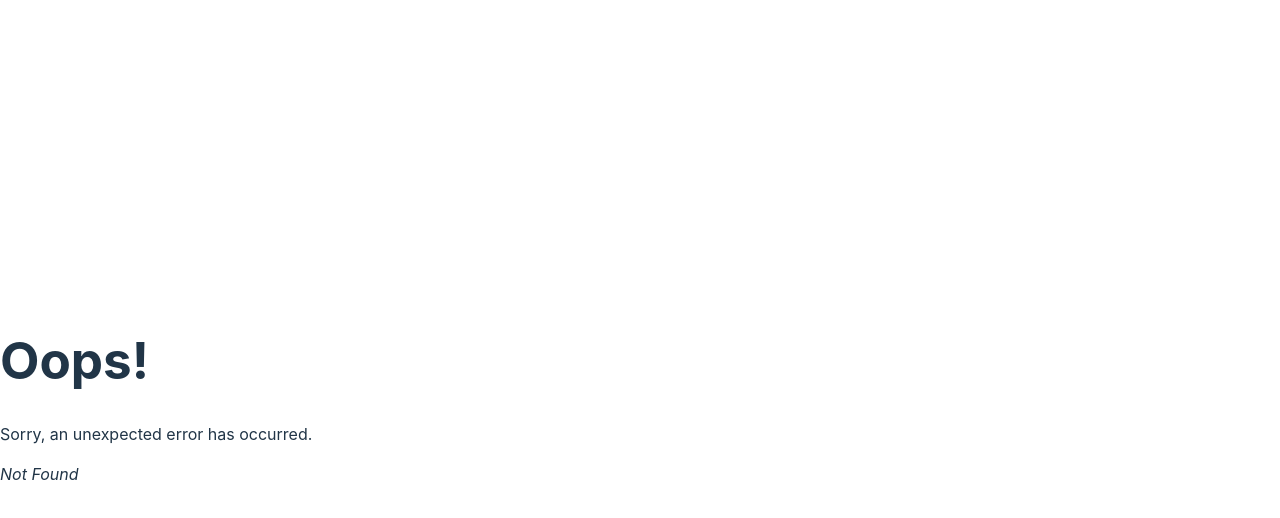
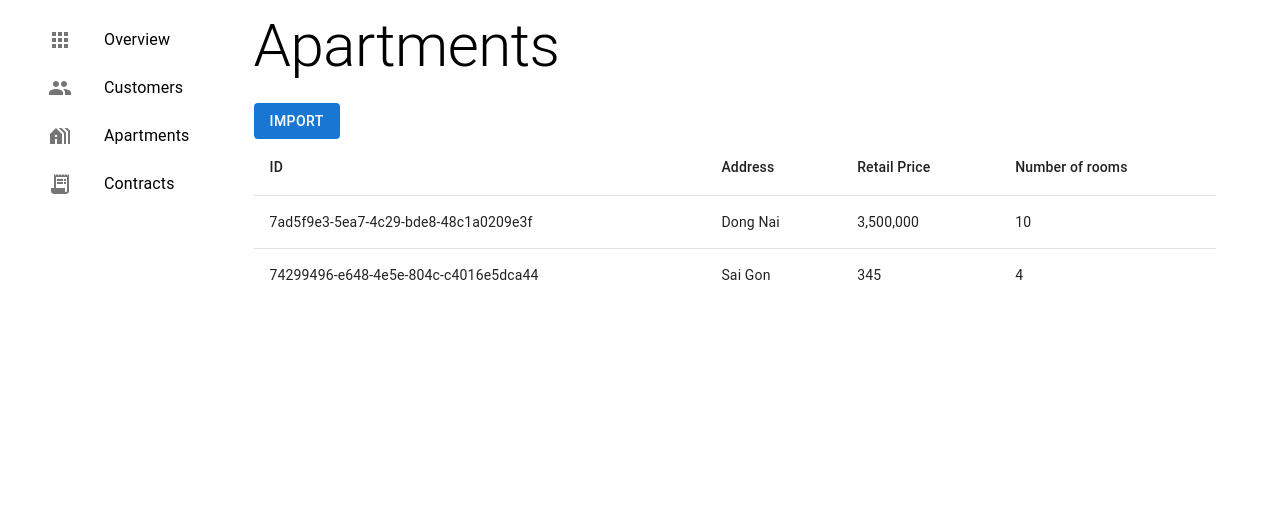
Before and after one commit to Bie-NHD/Rent-management-dashboard, a React (Vite) app in the folder frontend-2/: page /apartments in a window 1280 px wide. Before the commit this address had no page. Shown: the top 518 px of the page. Built offline with nearby package versions, Linux system fonts and the light colour scheme.

Commit message:
perf: refractor routes, pages and (try!) styling components

```diff
--- /dev/null
+++ b/frontend-2/src/pages/AllApartmentsPage.jsx
@@ -0,0 +1,58 @@
+import React from "react";
+import Table from "@mui/material/Table";
+import TableBody from "@mui/material/TableBody";
+import TableCell from "@mui/material/TableCell";
+import TableContainer from "@mui/material/TableContainer";
+import TableHead from "@mui/material/TableHead";
+import TableRow from "@mui/material/TableRow";
+import Paper from "@mui/material/Paper";
+import { fetchApartmentsAPI, fetchTestApartment } from "../api";
+import { Container, Typography } from "@mui/material";
+import ImportButton from "../shared/ImportButton";
+import { API_ROUTE_APARMENT } from "../utils/constants";
+import PageHeader from "../shared/PageHeader";
+
+const rowHeaders = ["ID", "Address", "Retail Price", "Number of rooms"];
+
+const AllApartmentsPage = () => {
+  const [apartments, setApartments] = React.useState([]);
+
+  React.useEffect(() => {
+    // fetchApartmentsAPI().then((data) => setApartments(data.apartments));
+    //  fetchTestApartment().then((data)=> setApartments(data.apartments))
+    setApartments(fetchTestApartment);
+  }, []);
+
+  return (
+    <Container>
+      <PageHeader>Apartments</PageHeader>
+      <ImportButton importType={API_ROUTE_APARMENT} />
+      <TableContainer>
+        <Table sx={{ minWidth: 650 }} aria-label="simple table">
+          <TableHead>
+            <TableRow>
+              {rowHeaders.map((item) => (
+                <TableCell key={item}>{item}</TableCell>
+              ))}
+            </TableRow>
+          </TableHead>
+          <TableBody>
+            {apartments.map((item) => (
+              <TableRow
+                key={item.id}
+                sx={{ "&:last-child td, &:last-child th": { border: 0 } }}
+              >
+                <TableCell>{item.id}</TableCell>
+                <TableCell>{item.address}</TableCell>
+                <TableCell>{item.retailPrice}</TableCell>
+                <TableCell>{item.numberOfRoom}</TableCell>
+              </TableRow>
+            ))}
+          </TableBody>
+        </Table>
+      </TableContainer>
+    </Container>
+  );
+};
+
+export default AllApartmentsPage;
--- /dev/null
+++ b/frontend-2/src/pages/AllContractsPage.jsx
@@ -0,0 +1,71 @@
+import React, { useState } from "react";
+import { fetchTestContract } from "../api";
+import { formatDate } from "../utils/stringHelper";
+import {
+  TableContainer,
+  Table,
+  TableHead,
+  TableRow,
+  TableBody,
+  TableCell,
+  Container,
+} from "@mui/material";
+import PageHeader from "../shared/PageHeader";
+
+const rowHeaders = ["ID", "Period", "Customer", "Apartment"];
+
+const AllContractsPage = () => {
+  const [contracts, setContracts] = useState([]);
+
+  React.useEffect(() => {
+    // fetchApartmentsAPI().then((data) => setApartments(data.apartments));
+    //  fetchTestApartment().then((data)=> setApartments(data.apartments))
+    setContracts(fetchTestContract);
+  }, []);
+
+  return (
+    <Container>
+      <PageHeader>Contracts</PageHeader>
+      <TableContainer>
+        <Table sx={{ minWidth: 650 }} aria-label="simple table">
+          <TableHead>
+            <TableRow>
+              {rowHeaders.map((item) => (
+                <TableCell key={item}>{item}</TableCell>
+              ))}
+            </TableRow>
+          </TableHead>
+          <TableBody>
+            {contracts.map((item) => (
+              <TableRow
+                key={item.id}
+                sx={{ "&:last-child td, &:last-child th": { border: 0 } }}
+              >
+                <TableCell>{item.id}</TableCell>
+                <TableCell>
+                  {formatDate(item.startDate)} - {formatDate(item.endDate)}
+                </TableCell>
+                <TableCell>
+                  <p>{item.customer.id}</p>
+                  <p>
+                    {item.customer.firstName}, {item.customer.lastName}
+                  </p>
+                  <p>{item.customer.address}</p>
+                  <p>{item.customer.status}</p>
+                </TableCell>
+                <TableCell>
+                  <p>{item.apartment.id}</p>
+                  <p>{item.apartment.address}</p>
+                  <p>{item.apartment.retailPrice}</p>
+                  <p>{item.apartment.numberOfRoom}</p>
+                </TableCell>
+              </TableRow>
+            ))}
+          </TableBody>
+        </Table>
+      </TableContainer>
+    </Container>
+  );
+};
+
+export default AllContractsPage;
--- /dev/null
+++ b/frontend-2/src/pages/AllCustomersPage.jsx
@@ -0,0 +1,6 @@
+import React from "react";
+
+const AllCustomersPage = () => {
+  return <div>CustomerPage</div>;
+};
+export default AllCustomersPage;
--- a/frontend-2/src/pages/ApartmentPage.jsx
+++ b/frontend-2/src/pages/ApartmentPage.jsx
@@ -1,57 +1,7 @@
 import React from "react";
-import Table from "@mui/material/Table";
-import TableBody from "@mui/material/TableBody";
-import TableCell from "@mui/material/TableCell";
-import TableContainer from "@mui/material/TableContainer";
-import TableHead from "@mui/material/TableHead";
-import TableRow from "@mui/material/TableRow";
-import Paper from "@mui/material/Paper";
-import { fetchApartmentsAPI, fetchTestApartment } from "../api";
-import { Container, Typography } from "@mui/material";
-import ImportButton from "../shared/ImportButton";
-import { API_ROUTE_APARMENT } from "../utils/constants";
-
-const rowHeaders = ["ID", "Address", "Retail Price", "Number of rooms"];
 
 const ApartmentPage = () => {
-  const [apartments, setApartments] = React.useState([]);
-
-  React.useEffect(() => {
-    // fetchApartmentsAPI().then((data) => setApartments(data.apartments));
-    //  fetchTestApartment().then((data)=> setApartments(data.apartments))
-    setApartments(fetchTestApartment);
-  }, []);
-
-  return (
-    <Container>
-      <Typography>Apartments</Typography>
-      <ImportButton importType={API_ROUTE_APARMENT} />
-      <TableContainer>
-        <Table sx={{ minWidth: 650 }} aria-label="simple table">
-          <TableHead>
-            <TableRow>
-              {rowHeaders.map((item) => (
-                <TableCell key={item}>{item}</TableCell>
-              ))}
-            </TableRow>
-          </TableHead>
-          <TableBody>
-            {apartments.map((item) => (
-              <TableRow
-                key={item.id}
-                sx={{ "&:last-child td, &:last-child th": { border: 0 } }}
-              >
-                <TableCell>{item.id}</TableCell>
-                <TableCell>{item.address}</TableCell>
-                <TableCell>{item.retailPrice}</TableCell>
-                <TableCell>{item.numberOfRoom}</TableCell>
-              </TableRow>
-            ))}
-          </TableBody>
-        </Table>
-      </TableContainer>
-    </Container>
-  );
+  return <div>ApartmentPage</div>;
 };
 
 export default ApartmentPage;
--- a/frontend-2/src/pages/ContractPage.jsx
+++ b/frontend-2/src/pages/ContractPage.jsx
@@ -1,58 +1,7 @@
-import React, { useState } from 'react'
-import { fetchTestContract } from '../api';
-import { formatDate } from '../utils/stringHelper';
-import { TableContainer,Table,TableHead,TableRow,TableBody,TableCell } from '@mui/material';
-
-const rowHeaders = ["ID", "Period", "Customer", "Apartment"];
-
+import React from "react";
 
 const ContractPage = () => {
+  return <div>ContractPage</div>;
+};
 
-  const [contracts,setContracts] = useState([])
-
-  React.useEffect(() => {
-    // fetchApartmentsAPI().then((data) => setApartments(data.apartments));
-//  fetchTestApartment().then((data)=> setApartments(data.apartments))
-setContracts(fetchTestContract)
-  }, []);
-
-  return (
-    <TableContainer>
-      <Table sx={{ minWidth: 650 }} aria-label="simple table">
-        <TableHead>
-          <TableRow>
-            {rowHeaders.map((item) => (
-              <TableCell key={item}>{item}</TableCell>
-            ))}
-          </TableRow>
-        </TableHead>
-        <TableBody>
-          {contracts.map((item) => (
-            <TableRow
-              key={item.id}
-              sx={{ "&:last-child td, &:last-child th": { border: 0 } }}
-            >
-              <TableCell>{item.id}</TableCell>
-              <TableCell>{formatDate(item.startDate)} - {formatDate(item.endDate)}</TableCell>
-              <TableCell>
-                <p>{item.customer.id}</p>
-                <p>{item.customer.firstName}</p>
-                <p>{item.customer.lastName}</p>
-                <p>{item.customer.address}</p>
-                <p>{item.customer.status}</p>
-              </TableCell>
-              <TableCell>
-              <p>{item.apartment.id}</p>
-              <p>{item.apartment.address}</p>
-              <p>{item.apartment.retailPrice}</p>
-              <p>{item.apartment.numberOfRoom}</p>
-                </TableCell>
-            </TableRow>
-          ))}
-        </TableBody>
-      </Table>
-    </TableContainer>
-  );
-}
-
-export default  ContractPage;
+export default ContractPage;
--- a/frontend-2/src/pages/CustomerPage.jsx
+++ b/frontend-2/src/pages/CustomerPage.jsx
@@ -1,9 +1,10 @@
-import React from 'react'
+import React from "react";
+import PropTypes from "prop-types";
 
+const CustomerPage = (props) => {
+  return <div>CustomerPage</div>;
+};
 
- const CustomerPage = () => {
-  return (
-    <div>CustomerPage</div>
-  )
-}
-export default CustomerPage
+CustomerPage.propTypes = {};
+
+export default CustomerPage;
--- a/frontend-2/src/routes.jsx
+++ b/frontend-2/src/routes.jsx
@@ -1,12 +1,12 @@
 import { createBrowserRouter } from "react-router-dom";
 import { OverviewPage } from "./pages/OverviewPage";
-import {loader as importLoader}  from "./pages/ImportPage";
+import { loader as importLoader } from "./pages/ImportPage";
 
 import Layout from "./shared/Layout";
 import ErrorPage from "./pages/ErrorPage";
-import CustomerPage from "./pages/CustomerPage";
-import ApartmentPage from "./pages/ApartmentPage";
-import ContractPage from "./pages/ContractPage";
+import AllCustomersPage from "./pages/AllCustomersPage";
+import AllApartmentsPage from "./pages/AllApartmentsPage";
+import AllContractsPage from "./pages/AllContractsPage";
 import ImportPage from "./pages/ImportPage";
 
 const routes = {
@@ -18,32 +18,32 @@ const routes = {
 export const router = createBrowserRouter([
   {
     path: "/",
-    element: <Layout/>,
-    errorElement: <ErrorPage/>,
+    element: <Layout />,
+    errorElement: <ErrorPage />,
     children: [
       {
         index: true,
         element: <OverviewPage />,
       },
       {
-        path: "apartment",
-        element: <ApartmentPage/>
+        path: "apartments",
+        element: <AllApartmentsPage />,
       },
       {
-        path: "customer",
-        element: <CustomerPage />,
+        path: "customers",
+        element: <AllCustomersPage />,
       },
       {
-        path: "contract",
-        element: <ContractPage />,
+        path: "contracts",
+        element: <AllContractsPage />,
       },
       {
         path: "import/:importType",
-        element: <ImportPage/>,
-        loader : importLoader
-      }
+        element: <ImportPage />,
+        loader: importLoader,
+      },
     ],
   },
 ]);
 
-export default routes;
+// export default routes;
--- a/frontend-2/src/shared/ImportButton.jsx
+++ b/frontend-2/src/shared/ImportButton.jsx
@@ -6,15 +6,19 @@ import { Link } from "react-router-dom";
  * @param {string} importType
  */
 
-const ImportButton = ( {importType} ) => {
-  return <Box
-  component={Link}
-  to={`/import${importType}`}
-  sx={{
-
-  }}>
-    Import
-  </Box>
+const ImportButton = ({ importType }) => {
+  return (
+    <Button
+      variant="contained"
+      component={Link}
+      to={`/import${importType}`}
+      sx={{
+        boxShadow: "none",
+      }}
+    >
+      Import
+    </Button>
+  );
 };
 
 export default ImportButton;
--- /dev/null
+++ b/frontend-2/src/shared/PageHeader.jsx
@@ -0,0 +1,12 @@
+import { Typography } from "@mui/material";
+import React from "react";
+
+const PageHeader = ({ children }) => {
+  return (
+    <Typography variant="h2" gutterBottom marginTop={0.2}>
+      {children}
+    </Typography>
+  );
+};
+
+export default PageHeader;
--- a/frontend-2/src/shared/SideBar.jsx
+++ b/frontend-2/src/shared/SideBar.jsx
@@ -1,52 +1,58 @@
-import { Box, Drawer, List, ListItem, ListItemButton, ListItemIcon, ListItemText } from "@mui/material";
-import AppsIcon from '@mui/icons-material/Apps';
-import ReceiptLongIcon from '@mui/icons-material/ReceiptLong';
-import HolidayVillageIcon from '@mui/icons-material/HolidayVillage';
-import PeopleIcon from '@mui/icons-material/People';
+import {
+  Box,
+  Drawer,
+  List,
+  ListItem,
+  ListItemButton,
+  ListItemIcon,
+  ListItemText,
+} from "@mui/material";
+import AppsIcon from "@mui/icons-material/Apps";
+import ReceiptLongIcon from "@mui/icons-material/ReceiptLong";
+import HolidayVillageIcon from "@mui/icons-material/HolidayVillage";
+import PeopleIcon from "@mui/icons-material/People";
 import { Link } from "react-router-dom";
-
 
 // import './SideBar.module.css';
 
 const appRoutes = [
   {
-    icon: <AppsIcon/>,
-    text:"Overview",
-    link: '/'
+    icon: <AppsIcon />,
+    text: "Overview",
+    link: "/",
   },
   {
-    icon: <PeopleIcon/>,
-    text:"Customers",
-    link:'/customer'
+    icon: <PeopleIcon />,
+    text: "Customers",
+    link: "/customers",
   },
   {
-    icon: <HolidayVillageIcon/>,
-    text:"Apartments",
-    link: '/apartment'
+    icon: <HolidayVillageIcon />,
+    text: "Apartments",
+    link: "/apartments",
   },
   {
-    icon: <ReceiptLongIcon/>,
-    text:"Contracts",
-    link: '/contract'
-  }
+    icon: <ReceiptLongIcon />,
+    text: "Contracts",
+    link: "/contracts",
+  },
 ];
 
 const SideBar = () => {
   return (
-    <Box component="aside"
-    sx={{
-      flexShrink:0
-    }}>
+    <Box
+      component="aside"
+      sx={{
+        flexShrink: 0,
+      }}
+    >
       <List>
-        {appRoutes.map((item)=>(
+        {appRoutes.map((item) => (
           <ListItemButton key={item.text} components={Link} to={item.link}>
-
             <ListItemIcon>{item.icon}</ListItemIcon>
             <ListItemText>{item.text}</ListItemText>
-
           </ListItemButton>
-        ))
-        }
+        ))}
       </List>
     </Box>
   );
```
Also changed, not shown: frontend-2/src/main.jsx (+10 -10 lines).
